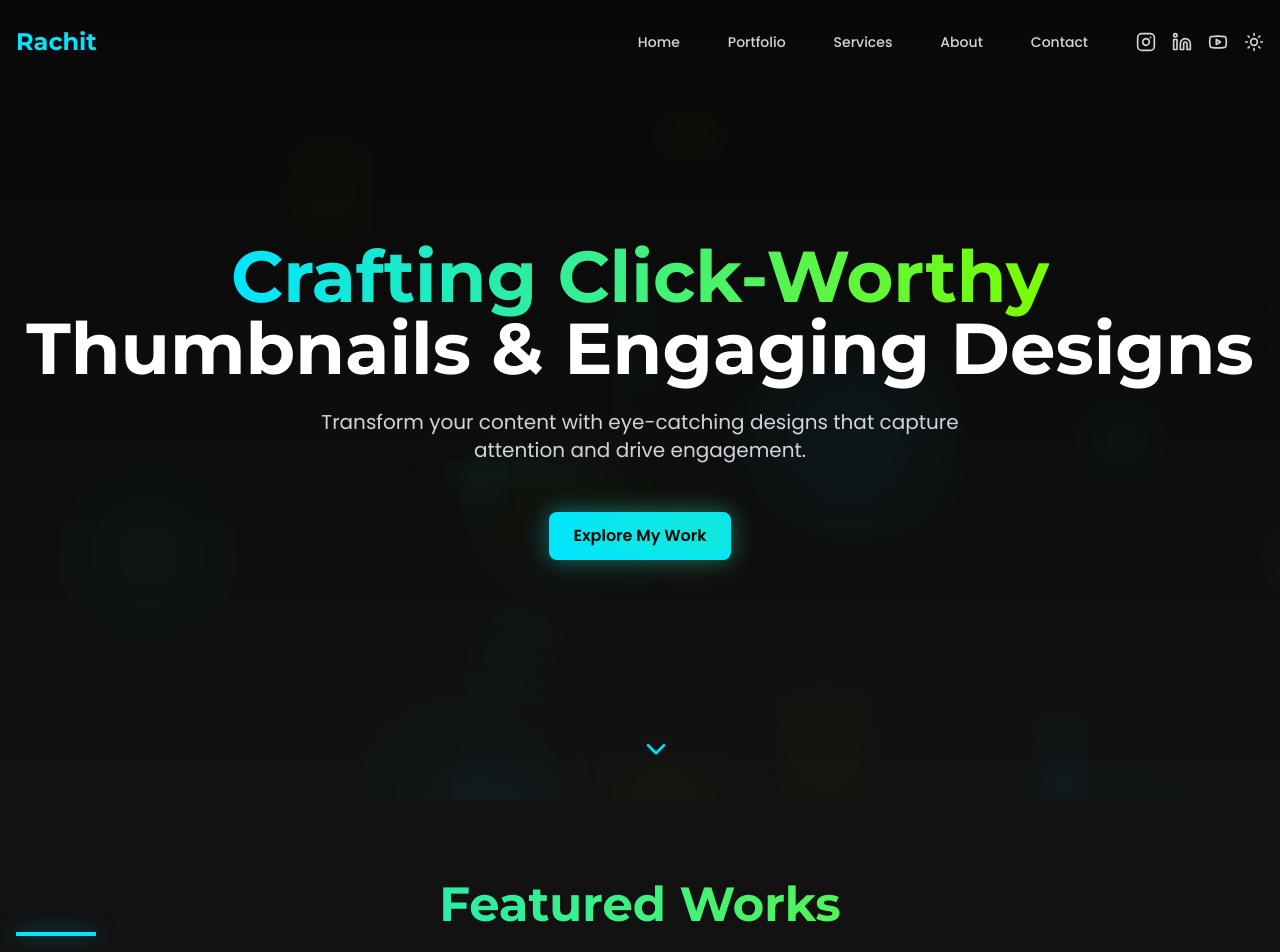
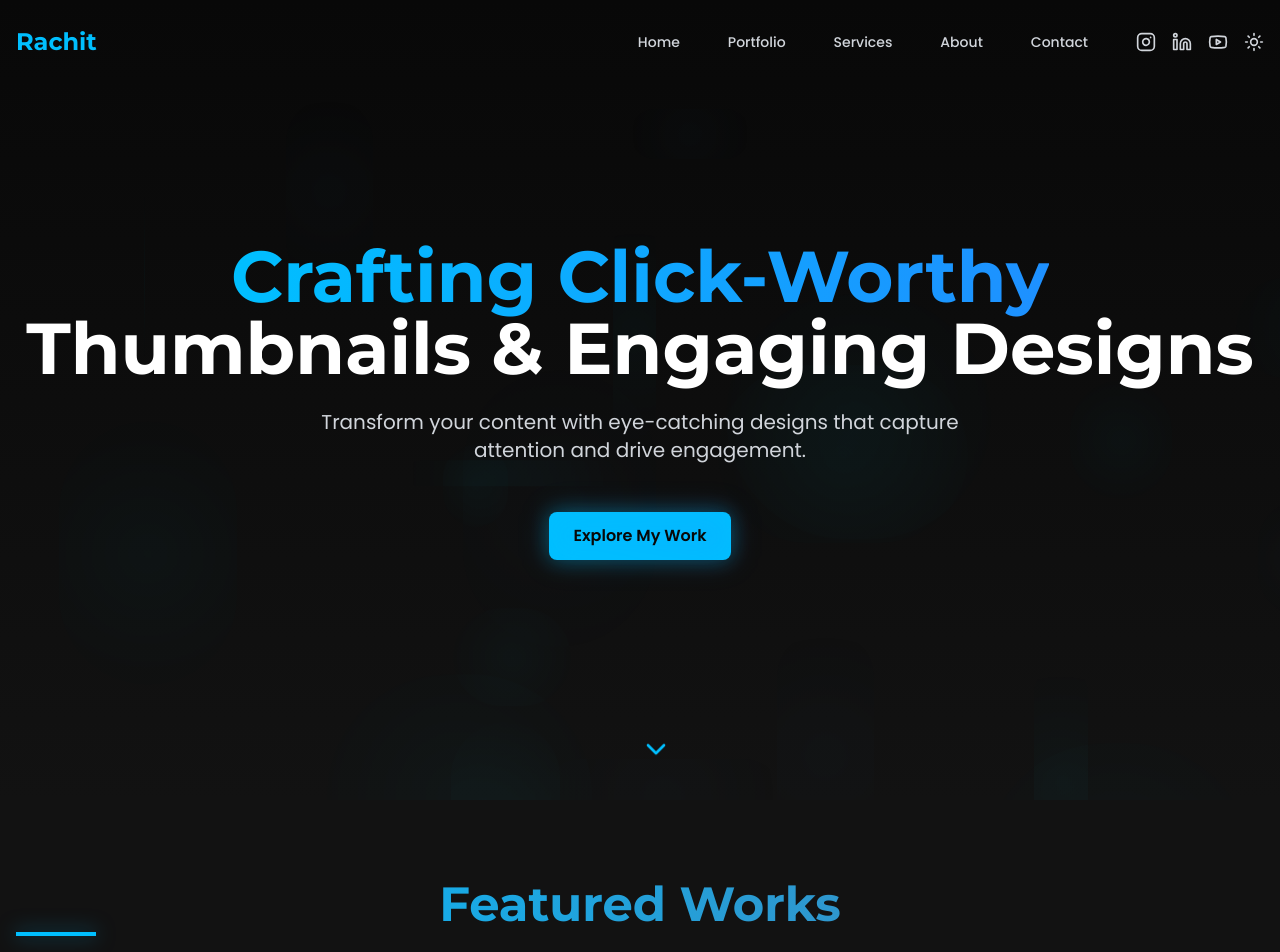
Before and after one commit to Rachit-0P/Portfolio, a React (Vite) app: page / in a window 1280 px wide. Shown: the top 952 px of the page. Built offline with nearby package versions, Linux system fonts and the light colour scheme.

Commit message:
Updated project with new changes

```diff
--- a/src/App.tsx
+++ b/src/App.tsx
@@ -9,7 +9,8 @@ import Footer from './components/Footer';
 
 function App() {
   return (
-    <div className="min-h-screen bg-primary text-white">
+    <div className="min-h-screen bg-gradient-to-b from-primary to-primary/95 text-white">
+      <div className="animate-gradient">
         <Navbar />
         <Hero />
         <Portfolio />
@@ -18,6 +19,7 @@ function App() {
         <Contact />
         <Footer />
       </div>
+    </div>
   );
 }
 
--- a/src/components/Hero.tsx
+++ b/src/components/Hero.tsx
@@ -1,4 +1,3 @@
-import React from 'react';
 import { motion } from 'framer-motion';
 import { ChevronDown } from 'lucide-react';
 
@@ -18,8 +17,8 @@ const Hero = () => {
                 width: `${Math.random() * 300}px`,
                 height: `${Math.random() * 300}px`,
                 background: `radial-gradient(circle, ${
-                  Math.random() > 0.5 ? '#00E5FF' : '#7CFC00'
-                }22, transparent)`,
+                  Math.random() > 0.5 ? '#00E5FF' : '#4682B4'
+                }22, transparent)`, // Updated to blue
                 animation: `float ${5 + Math.random() * 5}s ease-in-out infinite`,
                 animationDelay: `${Math.random() * 5}s`
               }}
@@ -36,7 +35,7 @@ const Hero = () => {
           transition={{ duration: 0.8 }}
           className="text-4xl md:text-6xl lg:text-7xl font-heading font-bold mb-6"
         >
-          <span className="bg-gradient-to-r from-accent-cyan to-accent-green bg-clip-text text-transparent">
+          <span className="bg-gradient-to-r from-accent-cyan to-accent-orange bg-clip-text text-transparent">
             Crafting Click-Worthy
           </span>
           <br />
--- a/src/index.css
+++ b/src/index.css
@@ -5,8 +5,11 @@
 @tailwind utilities;
 
 @layer base {
+  html, body {
+    @apply bg-primary text-white font-sans min-h-screen;
+  }
+
   body {
-    @apply bg-primary text-white font-sans;
     background: radial-gradient(circle at 50% 50%, #121212, #080808);
   }
 
@@ -33,13 +36,13 @@
     @apply px-6 py-3 bg-accent-cyan text-primary font-semibold rounded-lg
            hover:bg-accent-orange transition-all duration-300
            transform hover:scale-105 relative;
-    box-shadow: 0 0 20px rgba(0, 229, 255, 0.3);
+    box-shadow: 0 0 20px rgba(0, 191, 255, 0.3); /* Updated to blue */
   }
 
   .btn-primary::before {
     content: '';
     @apply absolute inset-0 rounded-lg;
-    background: linear-gradient(45deg, rgba(0, 229, 255, 0.2), rgba(124, 252, 0, 0.2));
+    background: linear-gradient(45deg, rgba(0, 191, 255, 0.2), rgba(30, 144, 255, 0.2)); /* Updated to blue */
     filter: blur(15px);
     z-index: -1;
   }
@@ -53,7 +56,7 @@
   .section-title::after {
     content: '';
     @apply absolute -bottom-2 left-0 w-20 h-1 bg-accent-cyan;
-    box-shadow: 0 0 20px rgba(0, 229, 255, 0.5);
+    box-shadow: 0 0 20px rgba(0, 191, 255, 0.5); /* Updated to blue */
   }
 }
 
@@ -65,28 +68,28 @@
 
 .thumbnail-card {
   @apply relative overflow-hidden rounded-lg transition-all duration-300;
-  box-shadow: 0 0 30px rgba(0, 229, 255, 0.1);
+  box-shadow: 0 0 30px rgba(0, 191, 255, 0.1); /* Updated to blue */
 }
 
 .thumbnail-card:hover {
   transform: translateY(-10px);
-  box-shadow: 0 0 40px rgba(0, 229, 255, 0.2);
+  box-shadow: 0 0 40px rgba(0, 191, 255, 0.2); /* Updated to blue */
 }
 
 .service-card {
   @apply bg-secondary/80 backdrop-blur-sm p-6 rounded-xl border border-accent-cyan/20
          hover:border-accent-cyan transition-all duration-300 relative;
-  box-shadow: 0 0 30px rgba(0, 229, 255, 0.1);
+  box-shadow: 0 0 30px rgba(0, 191, 255, 0.1); /* Updated to blue */
 }
 
 .service-card:hover {
-  box-shadow: 0 0 40px rgba(0, 229, 255, 0.2);
+  box-shadow: 0 0 40px rgba(0, 191, 255, 0.2); /* Updated to blue */
 }
 
 .service-card::before {
   content: '';
   @apply absolute inset-0 rounded-xl opacity-0 transition-opacity duration-300;
-  background: linear-gradient(45deg, rgba(0, 229, 255, 0.1), rgba(124, 252, 0, 0.1));
+  background: linear-gradient(45deg, rgba(0, 191, 255, 0.1), rgba(30, 144, 255, 0.1)); /* Updated to blue */
 }
 
 .service-card:hover::before {
@@ -131,21 +134,21 @@ html {
 
 /* Glow effects */
 .glow-text {
-  text-shadow: 0 0 10px rgba(0, 229, 255, 0.5);
+  text-shadow: 0 0 10px rgba(0, 191, 255, 0.5); /* Updated to blue */
 }
 
 .glow-border {
-  box-shadow: 0 0 20px rgba(0, 229, 255, 0.3);
+  box-shadow: 0 0 20px rgba(0, 191, 255, 0.3); /* Updated to blue */
 }
 
 /* Input styles */
 input, textarea, select {
   @apply transition-all duration-300;
-  box-shadow: inset 0 0 10px rgba(0, 229, 255, 0.1);
+  box-shadow: inset 0 0 10px rgba(0, 191, 255, 0.1); /* Updated to blue */
 }
 
 input:focus, textarea:focus, select:focus {
-  box-shadow: inset 0 0 15px rgba(0, 229, 255, 0.2);
+  box-shadow: inset 0 0 15px rgba(0, 191, 255, 0.2); /* Updated to blue */
 }
 
 /* Easter egg animation */
@@ -172,7 +175,7 @@ input:focus, textarea:focus, select:focus {
 }
 
 .animate-gradient {
-  background: linear-gradient(45deg, rgba(0, 229, 255, 0.1), rgba(124, 252, 0, 0.1));
+  background: linear-gradient(45deg, rgba(0, 191, 255, 0.05), rgba(30, 144, 255, 0.05)); /* Updated to blue */
   background-size: 200% 200%;
   animation: gradientBG 15s ease infinite;
 }
--- a/src/main.tsx
+++ b/src/main.tsx
@@ -1,6 +1,6 @@
 import { StrictMode } from 'react';
 import { createRoot } from 'react-dom/client';
-import App from './App.tsx';
+import App from './App.tsx'; // Ensure the extension is included
 import './index.css';
 
 createRoot(document.getElementById('root')!).render(
--- a/tailwind.config.js
+++ b/tailwind.config.js
@@ -7,9 +7,9 @@ export default {
         primary: '#080808',
         secondary: '#121212',
         accent: {
-          cyan: '#00E5FF',
-          orange: '#FF4C29',
-          green: '#7CFC00'
+          cyan: '#00BFFF', // Updated to blue
+          orange: '#1E90FF', // Updated to blue
+          green: '#4682B4' // Updated to blue
         }
       },
       fontFamily: {
--- a/vite.config.ts
+++ b/vite.config.ts
@@ -7,4 +7,7 @@ export default defineConfig({
   optimizeDeps: {
     exclude: ['lucide-react'],
   },
+  server: {
+    // Remove the invalid mimeTypes property
+  }
 });
```
Also changed, not shown: styles.css (added, +16 -0 lines), 1 other file (tests, documents, lock files or other folders). Lines whose indentation alone changed are shown as unchanged.
